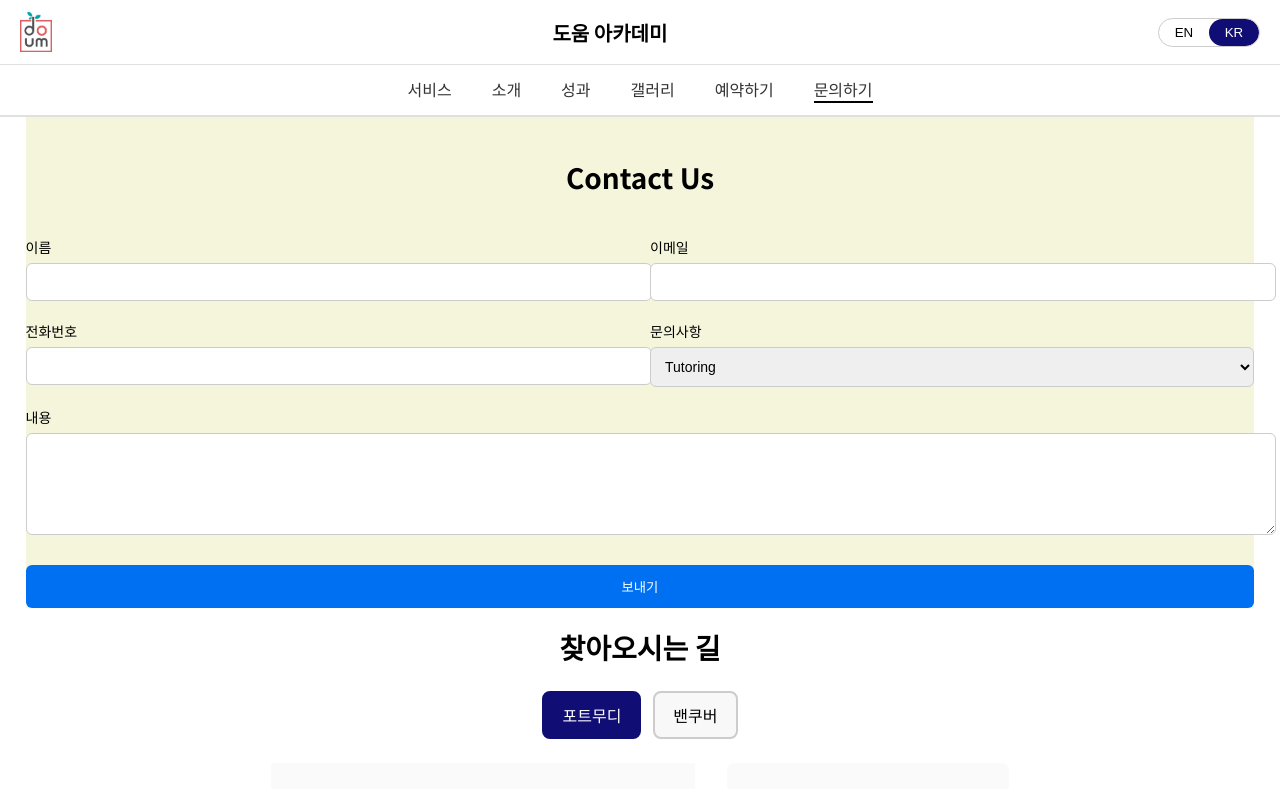
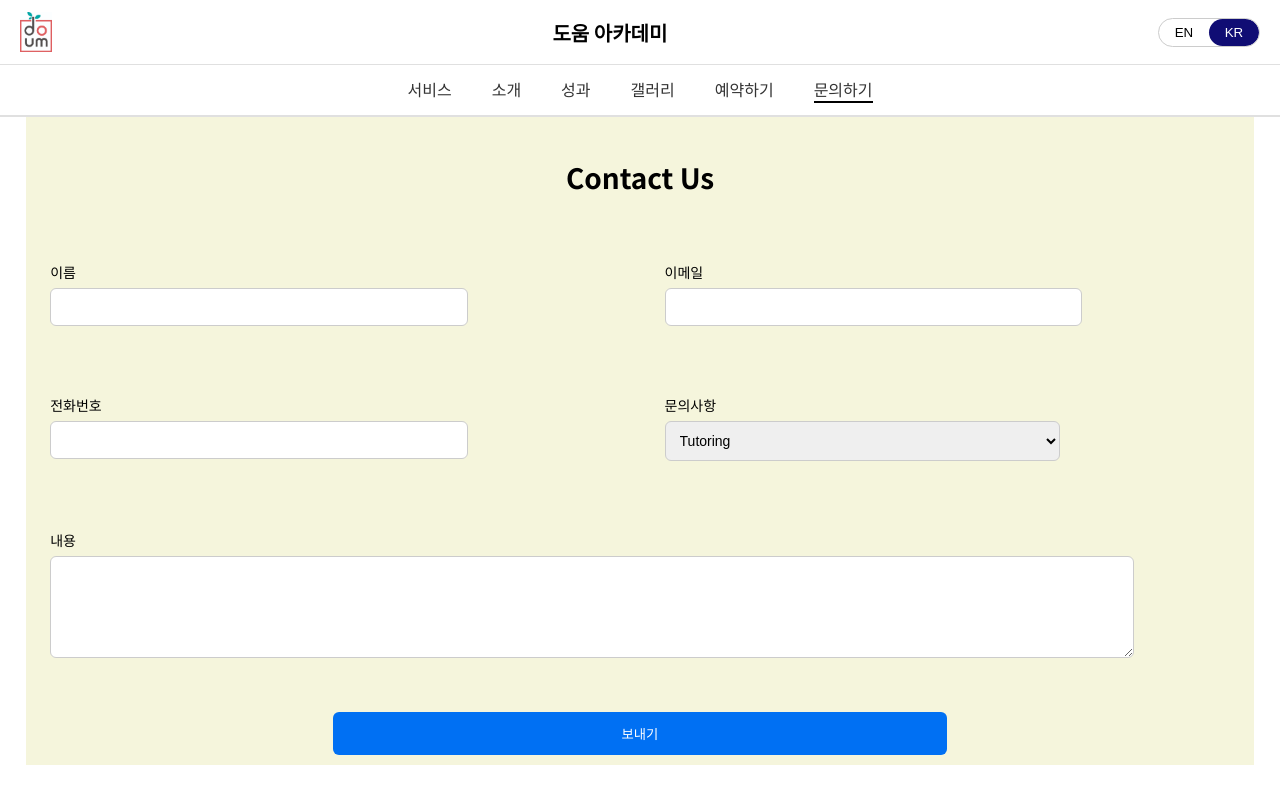
Before and after one commit to junuiui/the-doum-academy-website, a Next.js app: page /ko/contact-us in a window 1280 px wide. Shown: the top 789 px of the page. Built offline with nearby package versions, Linux system fonts and the light colour scheme.

Commit message:
contact us page margin corrected

```diff
--- a/src/app/ko/contact-us/page.module.css
+++ b/src/app/ko/contact-us/page.module.css
@@ -8,6 +8,7 @@
     flex-direction: column;
     gap: 20px;
     background-color: beige;
+    width: 100%;
 }
 
 .form h1 {
@@ -19,7 +20,7 @@
 
 .row {
     display: flex;
-    gap: 20px;
+
 }
 
 .field {
@@ -27,6 +28,7 @@
     display: flex;
     flex-direction: column;
     gap: 6px;
+    margin: 2%;
 }
 
 .field label {
@@ -35,23 +37,35 @@
 }
 
 .field input,
-.field select,
-.field textarea {
-    width: 100%;
+.field select {
+    width: 70%;
     padding: 10px;
     border: 1px solid #ccc;
     border-radius: 6px;
     font-size: 14px;
+
+    /* center inner */
+    /* margin: 0 auto; */
+}
+
+.field textarea {
+    width: 90%;
+    padding: 10px;
+    border: 1px solid #ccc;
+    border-radius: 6px;
+    font-size: 14px;
+    /* margin: 10px; */
 }
 
 .submitBtn {
-    margin-top: 10px;
+    width: 50%;
     padding: 12px;
     background: #0070f3;
     color: white;
     border: none;
     border-radius: 6px;
     cursor: pointer;
+    margin: 10px auto;
 }
 
 .submitBtn:hover {
```
